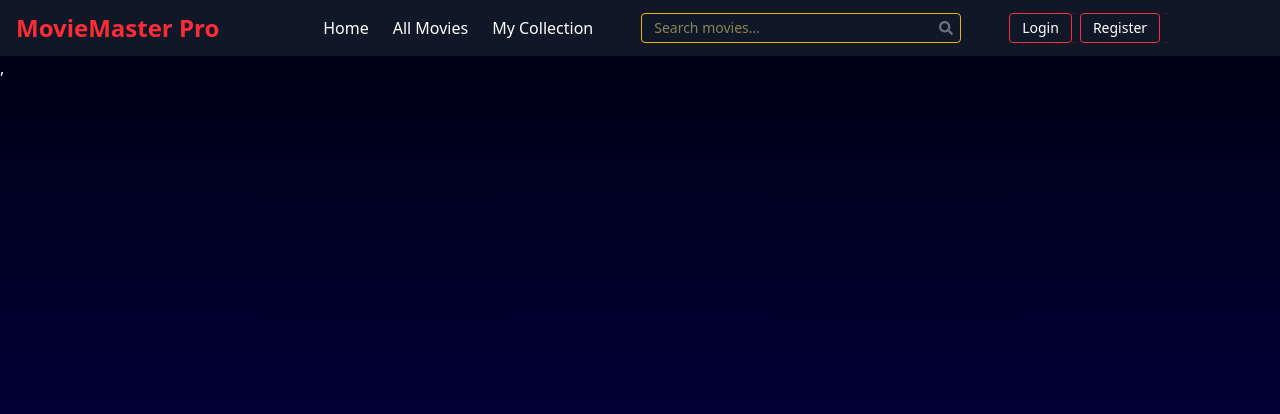
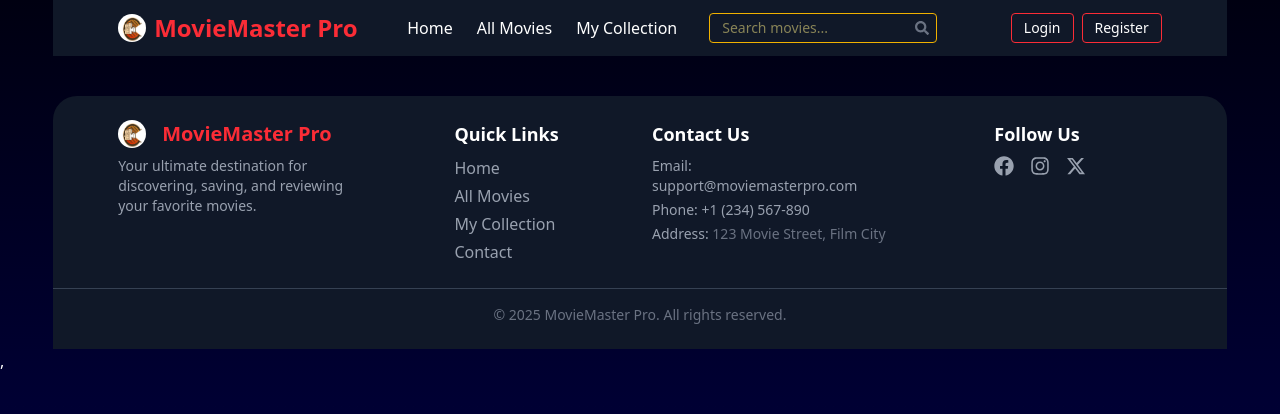
Before and after one commit to sajib4386/movie-master-pro-client, a React (Vite) app: page / in a window 1280 px wide. Shown: the top 414 px of the page. Built offline with nearby package versions, Linux system fonts and the light colour scheme.

Commit message:
Add Footer Section

```diff
--- /dev/null
+++ b/src/Components/Footer/Footer.jsx
@@ -0,0 +1,63 @@
+import React from "react";
+import { FaFacebook, FaInstagram } from "react-icons/fa";
+import { FaXTwitter } from "react-icons/fa6";
+import { Link } from "react-router";
+import logoImg from "../../assets/logo.png"
+
+const Footer = () => {
+    return (
+        <footer className="bg-gray-900 text-gray-400 py-6 mt-10 rounded-t-3xl">
+            <div className="max-w-11/12 mx-auto px-4 grid grid-cols-2 md:grid-cols-4 justify-items-center gap-6">
+
+                {/* Logo & About */}
+                <div className="text-center md:text-left">
+                    <div className="flex gap-2">
+                        <img src={logoImg} alt="" className="w-7 h-7 rounded-2xl mr-2" />
+                    <h2 className="text-red-500 text-xl font-bold">MovieMaster Pro</h2>
+                    </div>
+                    <p className="text-sm mt-2">
+                        Your ultimate destination for discovering, saving, and reviewing your favorite movies.
+                    </p>
+                </div>
+
+                {/* Quick Links */}
+                <div className="text-center md:text-left">
+                    <h3 className="text-white text-lg font-semibold mb-2">Quick Links</h3>
+                    <ul className="space-y-1">
+                        <li><Link to="/" className="hover:text-red-500 transition">Home</Link></li>
+                        <li><Link to="/movies" className="hover:text-red-500 transition">All Movies</Link></li>
+                        <li><Link to="/myCollection" className="hover:text-red-500 transition">My Collection</Link></li>
+                        <li><Link to="/contact" className="hover:text-red-500 transition">Contact</Link></li>
+                    </ul>
+                </div>
+
+                {/* Contact Us */}
+                <div className="text-center md:text-left">
+                    <h3 className="text-white text-lg font-semibold mb-2">Contact Us</h3>
+                    <ul className="space-y-1 text-sm">
+                        <li>Email: <a href="" className="hover:text-red-500 transition">support@moviemasterpro.com</a></li>
+                        <li>Phone: <a href="" className="hover:text-red-500 transition">+1 (234) 567-890</a></li>
+                        <li>Address: <span className="text-gray-500">123 Movie Street, Film City</span></li>
+                    </ul>
+                </div>
+
+                {/* Social Icons */}
+                <div className="text-center md:text-left">
+                    <h3 className="text-white text-lg font-semibold mb-2">Follow Us</h3>
+                    <div className="flex gap-4 justify-center md:justify-start text-xl">
+                        <a href="#" className="hover:text-red-500 transition"><FaFacebook /></a>
+                        <a href="#" className="hover:text-red-500 transition"><FaInstagram /></a>
+                        <a href="#" className="hover:text-red-500 transition"><FaXTwitter /></a>
+                    </div>
+                </div>
+            </div>
+
+            {/* Copyright */}
+            <div className="text-center border-t border-gray-700 mt-6 pt-4 text-sm text-gray-500">
+                © 2025 MovieMaster Pro. All rights reserved.
+            </div>
+        </footer>
+    );
+};
+
+export default Footer;
--- a/src/Components/NavBar/NavBar.jsx
+++ b/src/Components/NavBar/NavBar.jsx
@@ -1,6 +1,7 @@
 import React, { use, useState } from "react";
 import { FaBars, FaSearch, FaTimes, FaUserCircle } from "react-icons/fa";
 import { Link, NavLink } from "react-router";
+import logoImg from "../../assets/logo.png"
 
 const NavBar = ({ user }) => {
     const [open, setOpen] = useState(false);
@@ -15,7 +16,8 @@ const NavBar = ({ user }) => {
         <>
             <button className="px-3 py-1 bg-red-500 rounded hover:bg-red-600 text-sm">Logout</button>
             <div className="relative group">
-                {user.photoURL ?
+                {
+                    user.photoURL ?
                         <img
                             src={user.photoURL}
                             alt=""
@@ -34,12 +36,14 @@ const NavBar = ({ user }) => {
 
     return (
         <header className="bg-gray-900 text-white sticky top-0 z-50">
-            <div className="max-w-7xl mx-auto flex items-center justify-between px-4 py-3">
-                {/* Title */}
-                <div className="text-2xl font-bold text-red-500">MovieMaster Pro</div>
+            <div className="max-w-11/12 mx-auto flex items-center justify-between px-4 py-3">
+                {/* Logo & Title */}
+                <Link to="/" ><img src={logoImg} alt="" className="w-7 h-7 rounded-2xl mr-2" /></Link>
+                <h1 className="text-2xl font-bold text-red-500">MovieMaster Pro</h1>
 
                 {/* Desktop Menu */}
-                <div className="hidden md:flex flex-1 items-center justify-center gap-6">
+                <div className="hidden lg:flex flex-1 items-center justify-between gap-6">
+                    <div className="flex items-center justify-center flex-1 gap-8">
                         <nav className="flex items-center gap-6">
                             <NavLink to="/" className="hover:text-red-500 transition">Home</NavLink>
                             <NavLink to="/movies" className="hover:text-red-500 transition">All Movies</NavLink>
@@ -47,7 +51,6 @@ const NavBar = ({ user }) => {
                         </nav>
 
                         {/* Search Bar */}
-                    <div className="mx-6 flex-1 max-w-xs">
                         <div className="relative">
                             <input
                                 type="text"
@@ -65,14 +68,14 @@ const NavBar = ({ user }) => {
                 </div>
 
                 {/* Mobile Hamburger */}
-                <div className="md:hidden text-2xl" onClick={() => setOpen(!open)}>
+                <div className="lg:hidden text-2xl" onClick={() => setOpen(!open)}>
                     {open ? <FaTimes /> : <FaBars />}
                 </div>
             </div>
 
             {/* Mobile Sidebar */}
             {open && (
-                <div className="md:hidden bg-gray-800 px-6 py-4 space-y-4">
+                <div className="lg:hidden bg-gray-800 px-6 py-4 space-y-4">
                     <NavLink to="/" className="block hover:text-red-500 transition">Home</NavLink>
                     <NavLink to="/movies" className="block hover:text-red-500 transition">All Movies</NavLink>
                     <NavLink to="/myCollection" className="block hover:text-red-500 transition">My Collection</NavLink>
--- a/src/Root/Root.jsx
+++ b/src/Root/Root.jsx
@@ -1,12 +1,20 @@
 import React from 'react'
 import NavBar from '../Components/NavBar/NavBar'
 import { Outlet } from 'react-router'
+import Footer from '../Components/Footer/Footer'
 
 const Root = () => {
   return (
-    <div className='max-w-7xl mx-auto'>
+    <div className='max-w-11/12 mx-auto'>
+      <header>
         <NavBar></NavBar>
+      </header>
+      <main>
         <Outlet></Outlet>
+      </main>
+      <footer>
+        <Footer></Footer>
+      </footer>
     </div>
   )
 }
```
Also changed, not shown: src/assets/logo.png (added). Lines whose indentation alone changed are shown as unchanged.
